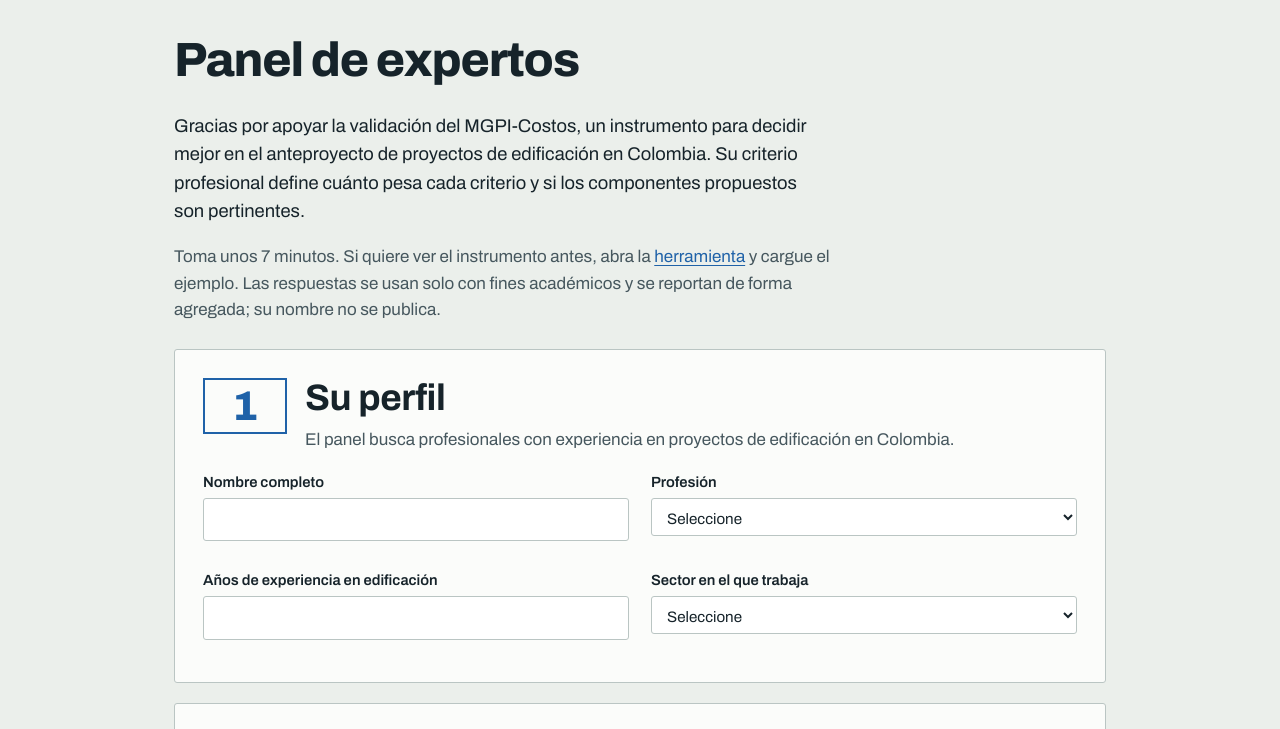
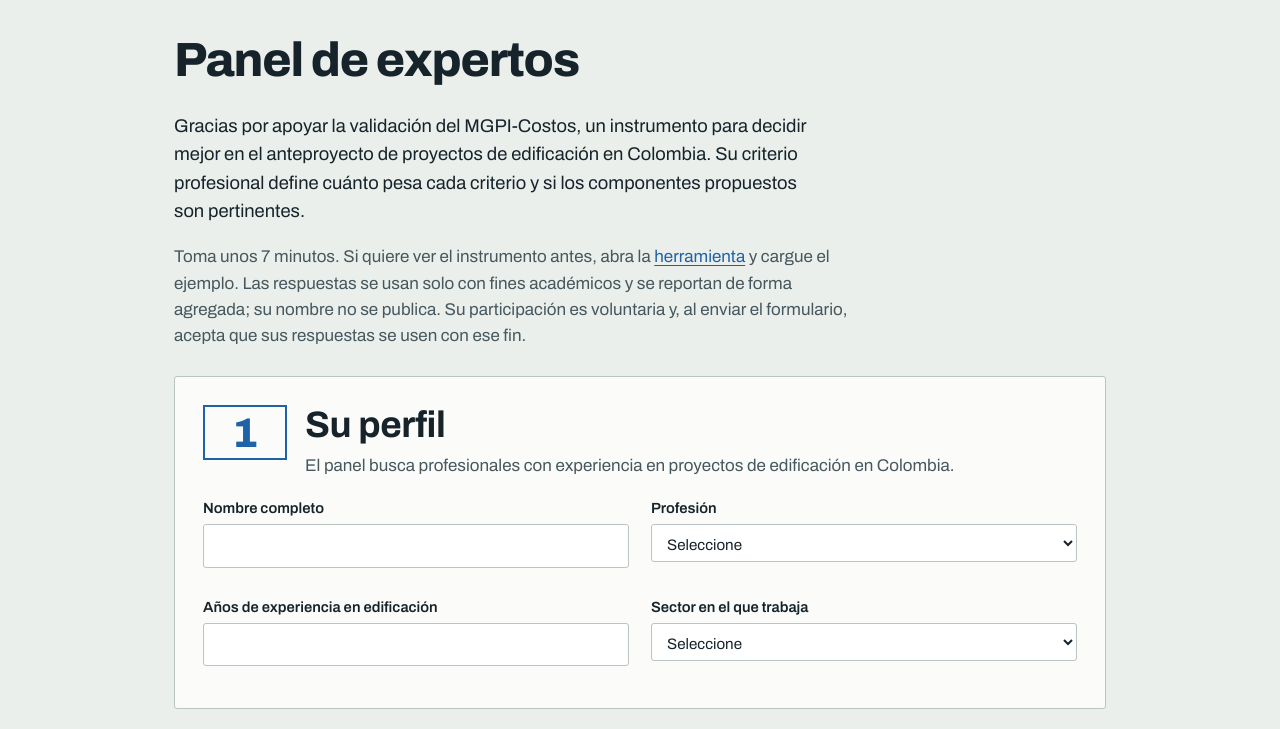
Before and after one commit to arquitectaisabellatrujillo-maker/modelomgpi, a plain HTML site: page validacion/index.html in a window 1280 px wide. Shown: the part 67-796 px from the top of the page. Drawn offline with Linux system fonts and the light colour scheme.

Commit message:
Consentimiento explícito en el formulario del panel
Co-Authored-By: Claude Opus 5.5 <noreply@anthropic.com>
Claude-Session: https://claude.ai/code/session_01MH8uZ8hjens2AkDQQoNoBp

```diff
--- a/validacion/index.html
+++ b/validacion/index.html
@@ -24,7 +24,7 @@
   <div class="panel-intro">
     <h1>Panel de expertos</h1>
     <p class="lead">Gracias por apoyar la validación del MGPI-Costos, un instrumento para decidir mejor en el anteproyecto de proyectos de edificación en Colombia. Su criterio profesional define cuánto pesa cada criterio y si los componentes propuestos son pertinentes.</p>
-    <p class="muted">Toma unos 7 minutos. Si quiere ver el instrumento antes, abra la <a href="/herramienta/" target="_blank" rel="noopener">herramienta</a> y cargue el ejemplo. Las respuestas se usan solo con fines académicos y se reportan de forma agregada; su nombre no se publica.</p>
+    <p class="muted">Toma unos 7 minutos. Si quiere ver el instrumento antes, abra la <a href="/herramienta/" target="_blank" rel="noopener">herramienta</a> y cargue el ejemplo. Las respuestas se usan solo con fines académicos y se reportan de forma agregada; su nombre no se publica. Su participación es voluntaria y, al enviar el formulario, acepta que sus respuestas se usen con ese fin.</p>
   </div>
 
   <form id="pf" novalidate>
```
